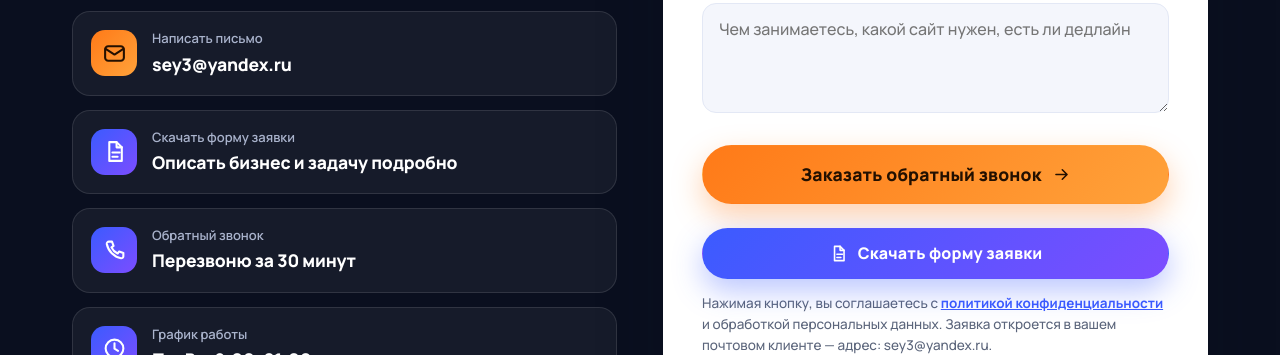
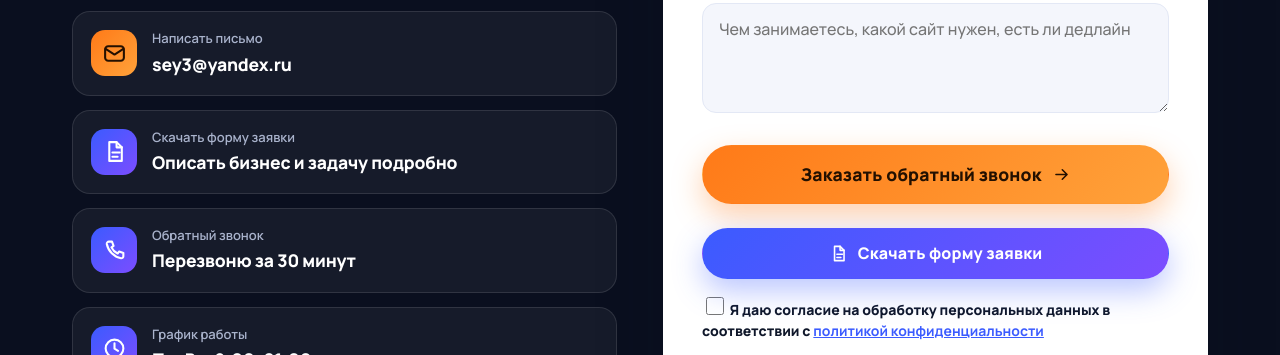
Before and after one commit to system785/Landing-Site-New, a plain HTML site: page index.html in a window 1280 px wide. Shown: the part 11645-12000 px from the top of the page. Drawn offline with Linux system fonts and the light colour scheme.

Commit message:
Add required consent checkbox to callback forms

```diff
--- a/css/style.css
+++ b/css/style.css
@@ -1234,6 +1234,28 @@ p:last-child { margin-bottom: 0; }
 }
 .form-note a { color: var(--brand); text-decoration: underline; font-weight: 700; }
 
+.field--check { margin-top: 16px; }
+.check {
+  display: flex;
+  align-items: flex-start;
+  gap: 10px;
+  font-size: 14px;
+  color: var(--muted);
+  line-height: 1.5;
+  cursor: pointer;
+  font-weight: 600;
+}
+.check input[type="checkbox"] {
+  width: 18px;
+  height: 18px;
+  margin-top: 2px;
+  flex: none;
+  accent-color: var(--brand);
+  cursor: pointer;
+}
+.check a { color: var(--brand); text-decoration: underline; font-weight: 700; }
+.field--check.field--error .check { color: var(--red); }
+
 .form-success {
   display: none;
   text-align: center;
--- a/index.html
+++ b/index.html
@@ -919,12 +919,14 @@
               <a class="btn btn--brand btn--block mt-24" href="files/forma-zayavki.docx" download>
                 <svg class="icon" aria-hidden="true"><use href="#i-doc"/></svg> Скачать форму заявки
               </a>
-
-              <p class="form-note">
-                Нажимая кнопку, вы соглашаетесь с
-                <a href="privacy.html">политикой конфиденциальности</a> и обработкой персональных данных.
-                Заявка откроется в вашем почтовом клиенте — адрес: sey3@yandex.ru.
-              </p>
+              <div class="field field--check">
+                <label class="check">
+                  <input type="checkbox" name="consent" required>
+                  <span>Я даю согласие на обработку персональных данных в соответствии с <a href="privacy.html">политикой конфиденциальности</a></span>
+                </label>
+                <span class="field__error">Необходимо дать согласие на обработку персональных данных</span>
+              </div>
+              <p class="form-note">Заявка откроется в вашем почтовом клиенте — адрес: sey3@yandex.ru.</p>
 
               <div class="form-success" role="status">
                 <i><svg class="icon" aria-hidden="true"><use href="#i-check"/></svg></i>
```
Also changed, not shown: articles.html (+7 -1 lines), articles/lending-ili-sayt-vizitka.html (+7 -1 lines), articles/seo-stati-ranzhirovanie.html (+7 -1 lines), articles/skolko-stoit-sayt-yandex-direct.html (+7 -1 lines), articles/voprosy-pered-zakazom-sayta.html (+7 -1 lines), privacy.html (+7 -1 lines).
